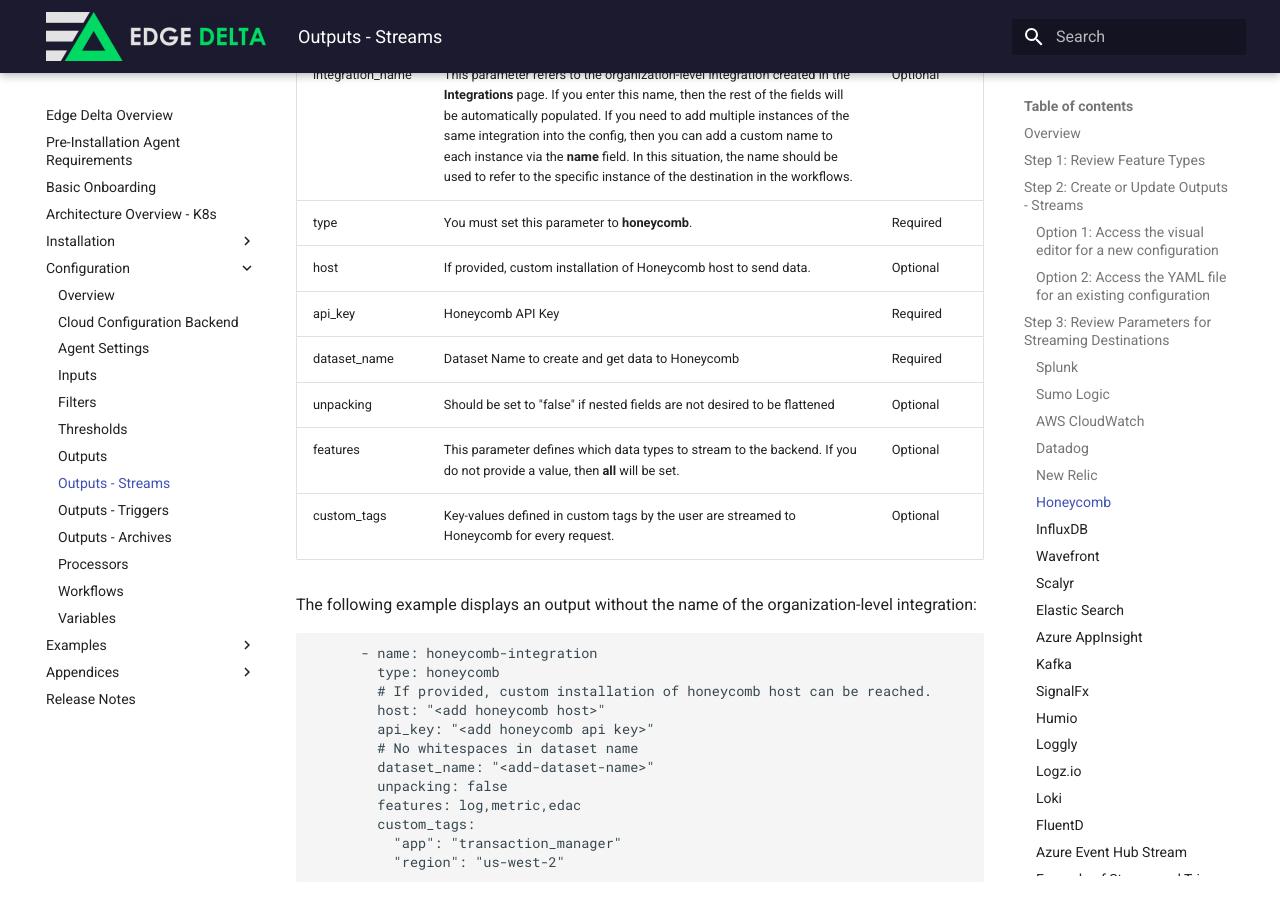
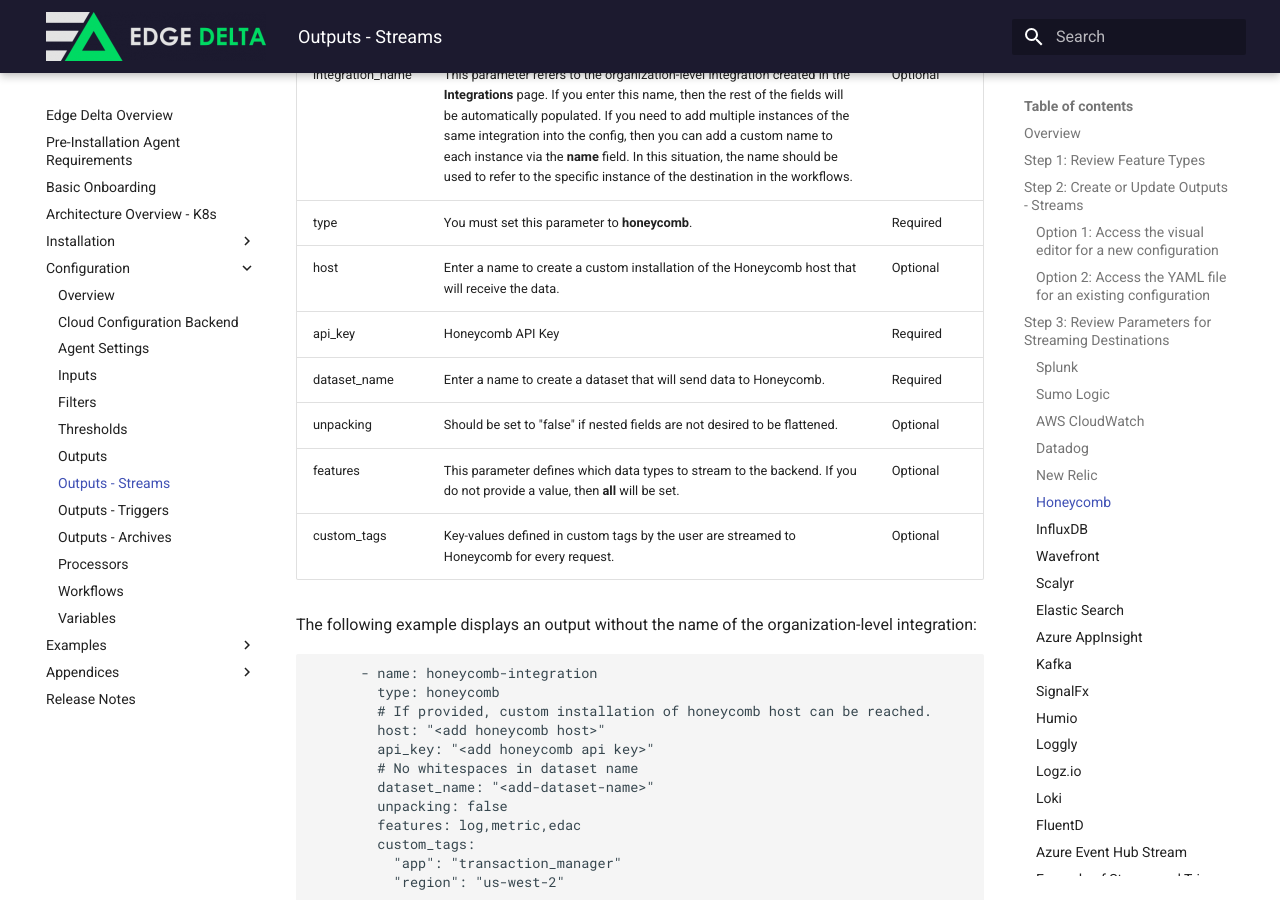
Before and after one commit to edgedelta/docs, an MkDocs documentation site: the page built from docs/configuration/outputs-streams.md, in a window 1280 px wide and 900 px high, scrolled down 9265 px. Built offline with MkDocs 1.6.1 and Material for MkDocs 9.7.7, drawn with Linux system fonts in a browser that asks for light colours.

Commit message:
honeycomb host and dataset_name description change

```diff
--- a/docs/configuration/outputs-streams.md
+++ b/docs/configuration/outputs-streams.md
@@ -330,10 +330,10 @@ Review the following parameters that you can configure in the Edge Delta Admin p
 | name | Enter a descriptive name for the output, which will be used to map this destination to a workflow. | Optional |
 | integration\_name | This parameter refers to the organization-level integration created in the **Integrations** page. If you enter this name, then the rest of the fields will be automatically populated. If you need to add multiple instances of the same integration into the config, then you can add a custom name to each instance via the **name** field. In this situation, the name should be used to refer to the specific instance of the destination in the workflows.  | Optional |
 | type | You must set this parameter to **honeycomb**. | Required |
-| host | If provided, custom installation of Honeycomb host to send data. | Optional |
+| host | Enter a name to create a custom installation of the Honeycomb host that will receive the data. | Optional |
 | api\_key | Honeycomb API Key | Required |
-| dataset\_name | Dataset Name to create and get data to Honeycomb | Required |
-| unpacking | Should be set to "false" if nested fields are not desired to be flattened | Optional |
+| dataset\_name | Enter a name to create a dataset that will send data to Honeycomb. | Required |
+| unpacking | Should be set to "false" if nested fields are not desired to be flattened. | Optional |
 | features | This parameter defines which data types to stream to the backend. If you do not provide a value, then **all** will be set.  | Optional |
 | custom\_tags | Key-values defined in custom tags by the user are streamed to Honeycomb for every request. | Optional |
 
```
